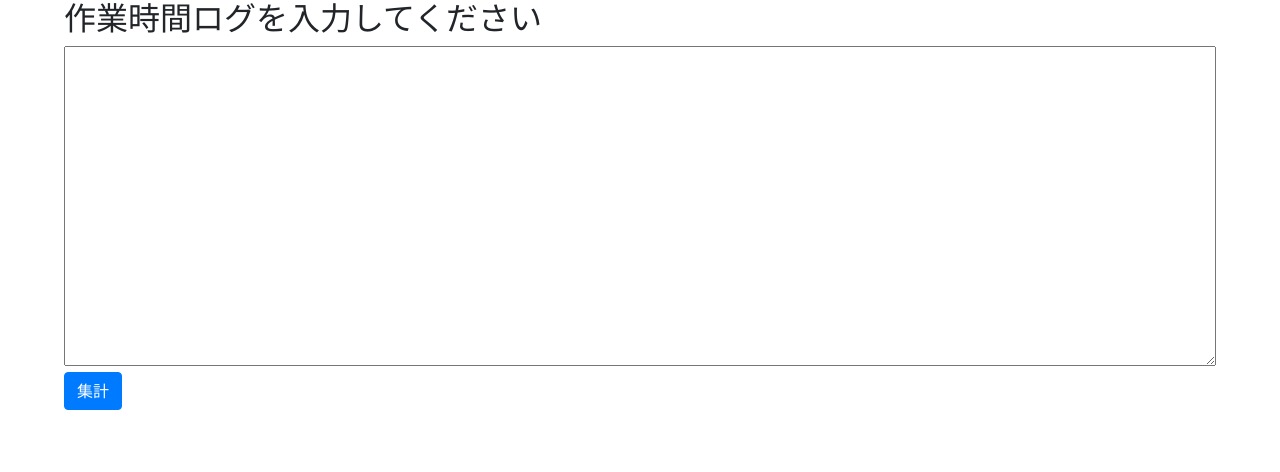
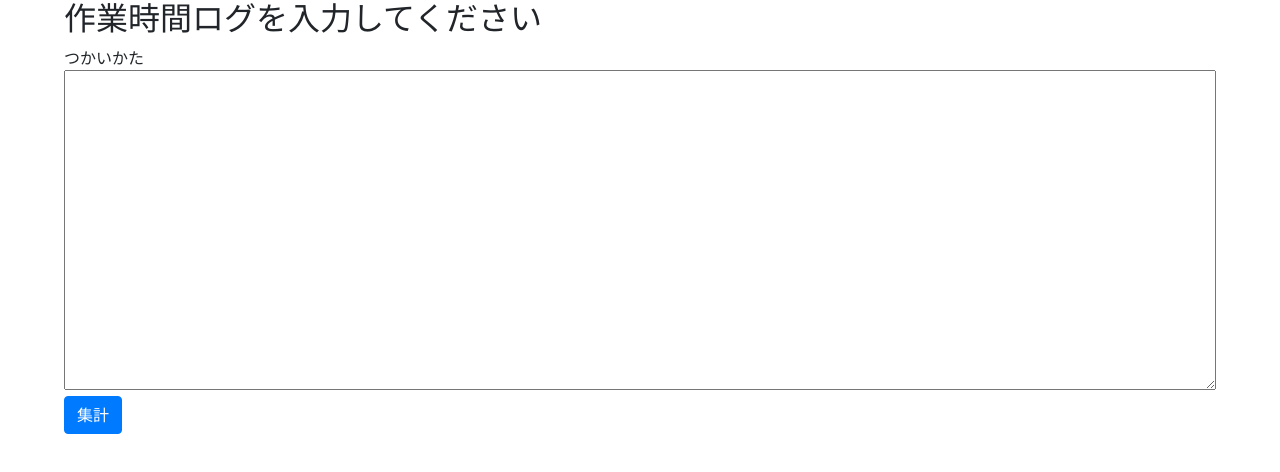
Before and after one commit to hidao80/Working-hours-totalizer, a plain HTML site: page index.html in a window 1280 px wide. Drawn offline with nearby package versions, Linux system fonts and the light colour scheme.

Commit message:
Update index.html

```diff
--- a/index.html
+++ b/index.html
@@ -12,7 +12,7 @@
 </head>
 <body>
     <div>
-        <h1>作業時間ログを入力してください</h1>
+        <h1>作業時間ログを入力してください</h1><a href"https://github.com/hidao80/Working-hours-totalizer">つかいかた</a>
         <textarea id="input"></textarea><br>
         <button id="calc" class="btn btn-primary">集計</button>
     </div>
```
